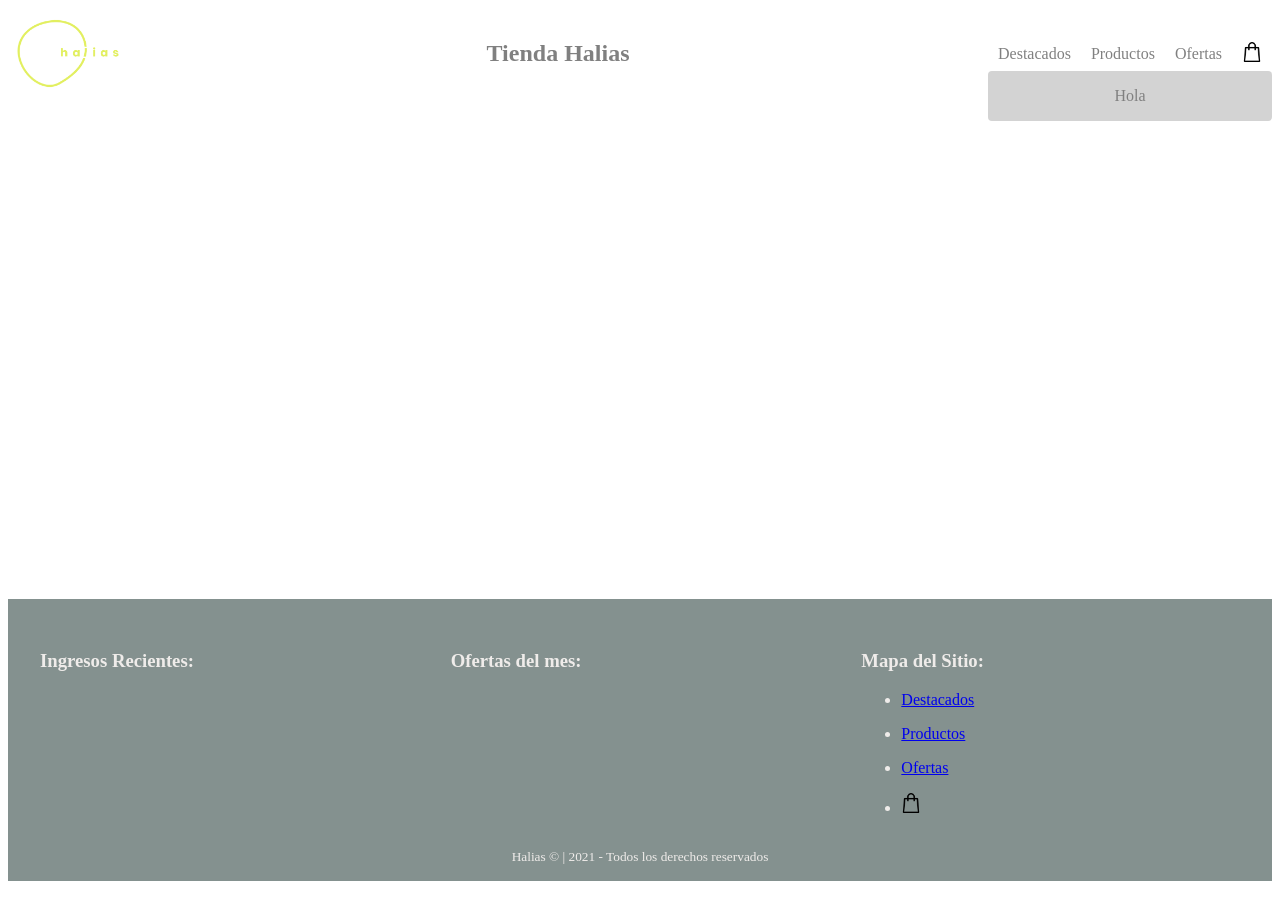
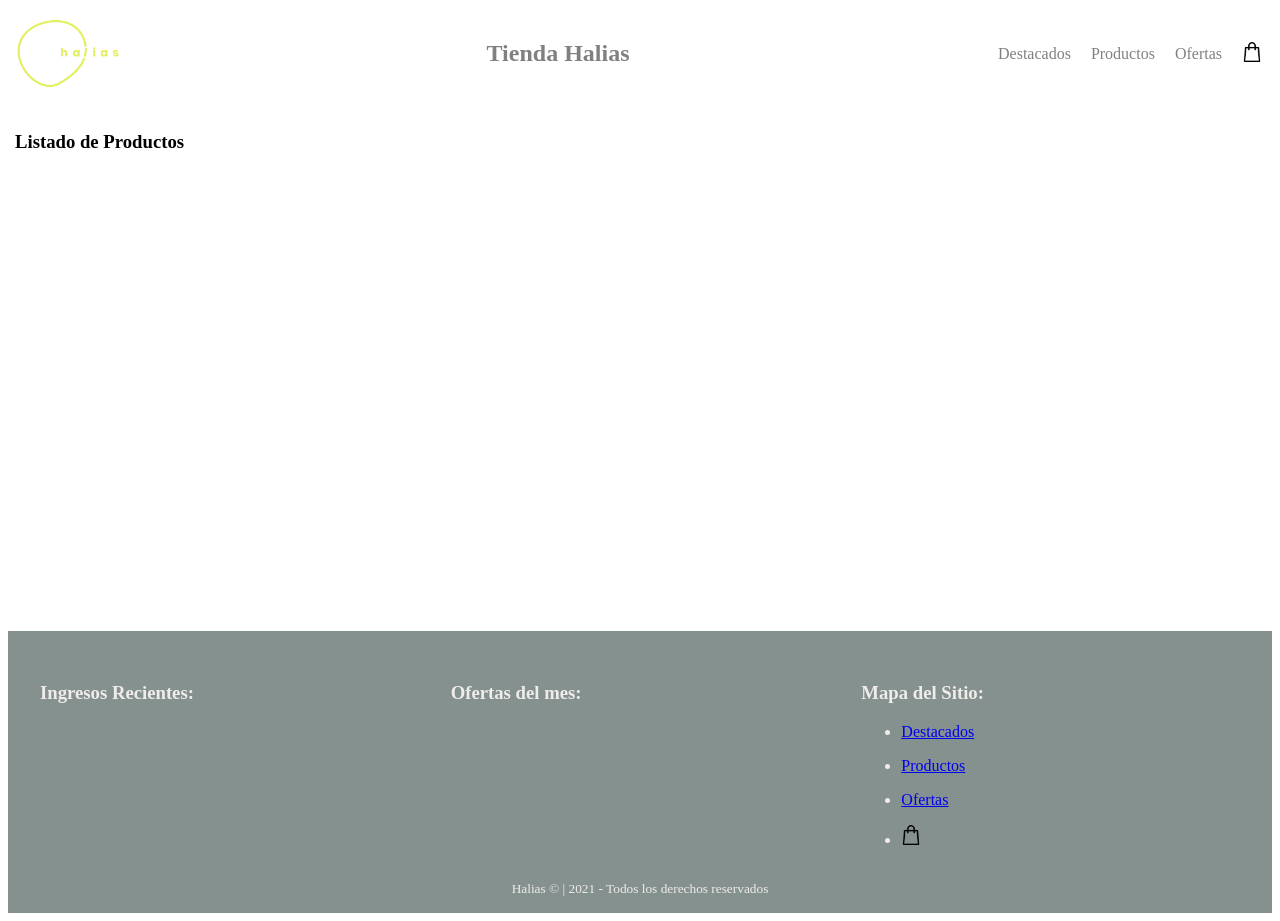
Before and after one commit to negroloren/haliasecommerce, a React (Create React App) app: page / in a window 1280 px wide. Before the commit the page ends 889 px from the top, so only its background shows below. Built offline with nearby package versions, Linux system fonts and the light colour scheme.

Commit message:
Modificación Componentes I
Modificación Componentes I - Desafío estilos y home (cart icon y list container)

```diff
--- a/src/assets/estilos.css
+++ b/src/assets/estilos.css
@@ -35,23 +35,17 @@
 .header h2 {
     color: gray;
 }
-/***************************/
-.list_container {
-    position: absolute;
-    bottom: -2em;
-    text-align: center;
-    left: 0;
-    right: 0;
-    background: lightgray;
-    border-radius: 4px;
-    color: gray;
-}
+
 
 /*******************************/
 /* Main*/
 /*******************************/
 main {
     min-height: 500px;
+}
+.list_container {
+    max-width: 1250px;
+    margin: 2em auto;
 }
 
 /*******************************/
--- a/src/components/Header.js
+++ b/src/components/Header.js
@@ -1,14 +1,12 @@
 import React from 'react'
 import logo from '../imagenes/halias-logo.png';
 import NavBar from "./NavBar";
-import ItemListContainer from "./ItemListContainer";
 const Header = () => {
     return (
         <header className="header">
             <img src={logo} alt="halias" width="120" className="logo"/><h2>Tienda Halias</h2>
             <div className="container_nav">
                 <NavBar/>
-                <ItemListContainer greeting="Hola"/>
             </div>
         </header>
     )
--- a/src/components/ItemListContainer.js
+++ b/src/components/ItemListContainer.js
@@ -6,7 +6,7 @@ const ItemListContainer = (props) => {
     const {greeting} = props
     return (
         <div className="list_container">
-            <p>{greeting}</p>
+            <h3>{greeting}</h3>
         </div>
     )
 }
--- a/src/components/Main.js
+++ b/src/components/Main.js
@@ -1,9 +1,10 @@
-import React from 'react'
+import React from 'react';
+import ItemListContainer from './ItemListContainer';
 
 const Main = () => {
     return (
         <main>
-
+            <ItemListContainer greeting="Listado de Productos"/>
         </main>
     )
 }
```
Also changed, not shown: 1 other file (tests, documents, lock files or other folders).
